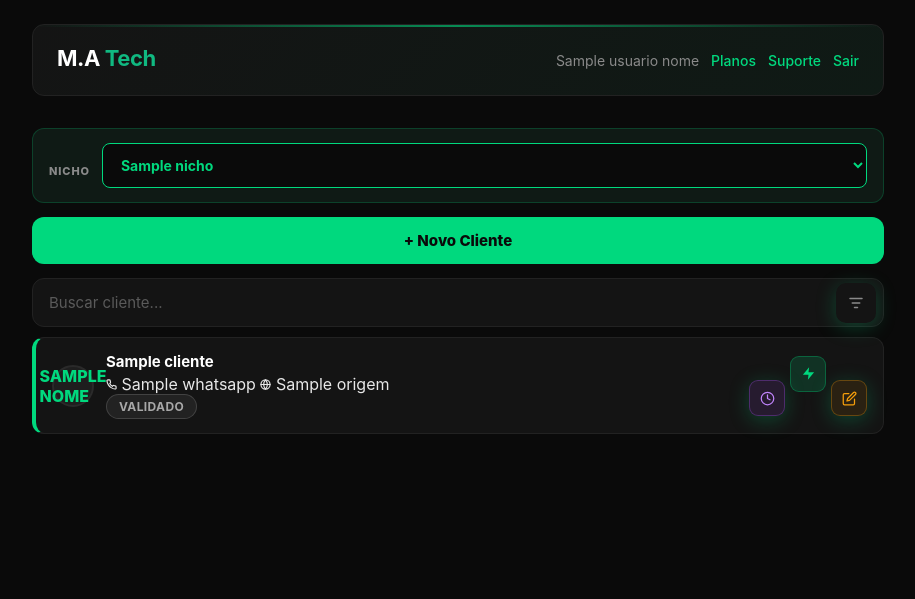
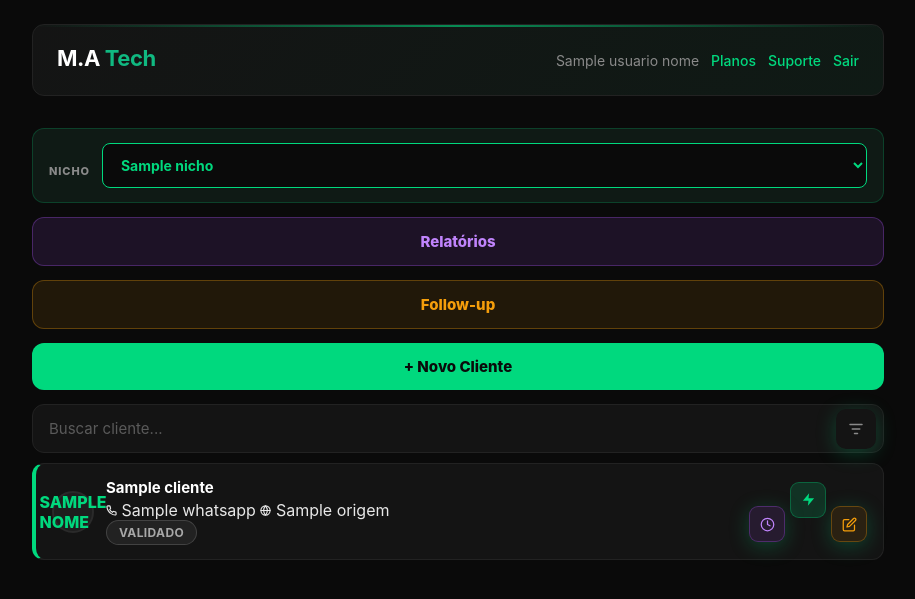
Before and after one commit to matechtecnologia/matech-atendimento, a FastAPI app: template templates/clientes.html in a window 1280 px wide. Shown: the top 599 px of the page, without its empty margins (182-1097 px from the left). Run offline with FastAPI, Linux system fonts and the light colour scheme; the template is opened without the code that fills it: most values are stand-ins (such as "Sample title", 1, 10 or a date in 2020); some libraries are stand-ins or nearby versions.

Commit message:
Raio: 3 botoes de acao (Relatorios, Follow-up, Novo Cliente) com cores da lista

```diff
--- a/templates/clientes.html
+++ b/templates/clientes.html
@@ -167,6 +167,17 @@
             font-family: monospace; margin-bottom: 4px;
             text-transform: uppercase; letter-spacing: 0.05em; font-weight: 700;
         }
+
+        /* Botões de ação da tela do Raio */
+        .btn-acao-raio {
+            display: block; width: 100%; padding: 14px; margin-bottom: 14px;
+            border: none; border-radius: 12px; font-size: 15px; font-weight: 800;
+            cursor: pointer; font-family: inherit; text-align: center;
+            text-decoration: none; box-sizing: border-box;
+        }
+        .btn-acao-raio.relatorios { background: rgba(168,85,247,0.12); color: #c084fc; border: 1px solid rgba(168,85,247,0.3); }
+        .btn-acao-raio.followup   { background: rgba(245,158,11,0.1); color: #f59e0b; border: 1px solid rgba(245,158,11,0.3); }
+        .btn-acao-raio.novo       { background: #00d97e; color: #0a0a0a; }
     </style>
 </head>
 <body>
@@ -191,9 +202,9 @@
             </select>
         </div>
 
-        <a href="/cliente/novo?nicho_id={{ nicho_atual }}" style="display:block;width:100%;padding:14px;margin-bottom:14px;background:#00d97e;color:#0a0a0a;border:none;border-radius:12px;font-size:15px;font-weight:800;cursor:pointer;font-family:inherit;text-align:center;text-decoration:none;box-sizing:border-box;">
-            + Novo Cliente
-        </a>
+        <a href="/relatorios" class="btn-acao-raio relatorios">Relatórios</a>
+        <a href="/followups" class="btn-acao-raio followup">Follow-up</a>
+        <a href="/cliente/novo?nicho_id={{ nicho_atual }}" class="btn-acao-raio novo">+ Novo Cliente</a>
 
         <div class="busca-wrap">
             <input type="text" id="busca" class="busca-input" placeholder="Buscar cliente..." oninput="filtrar()">
```
